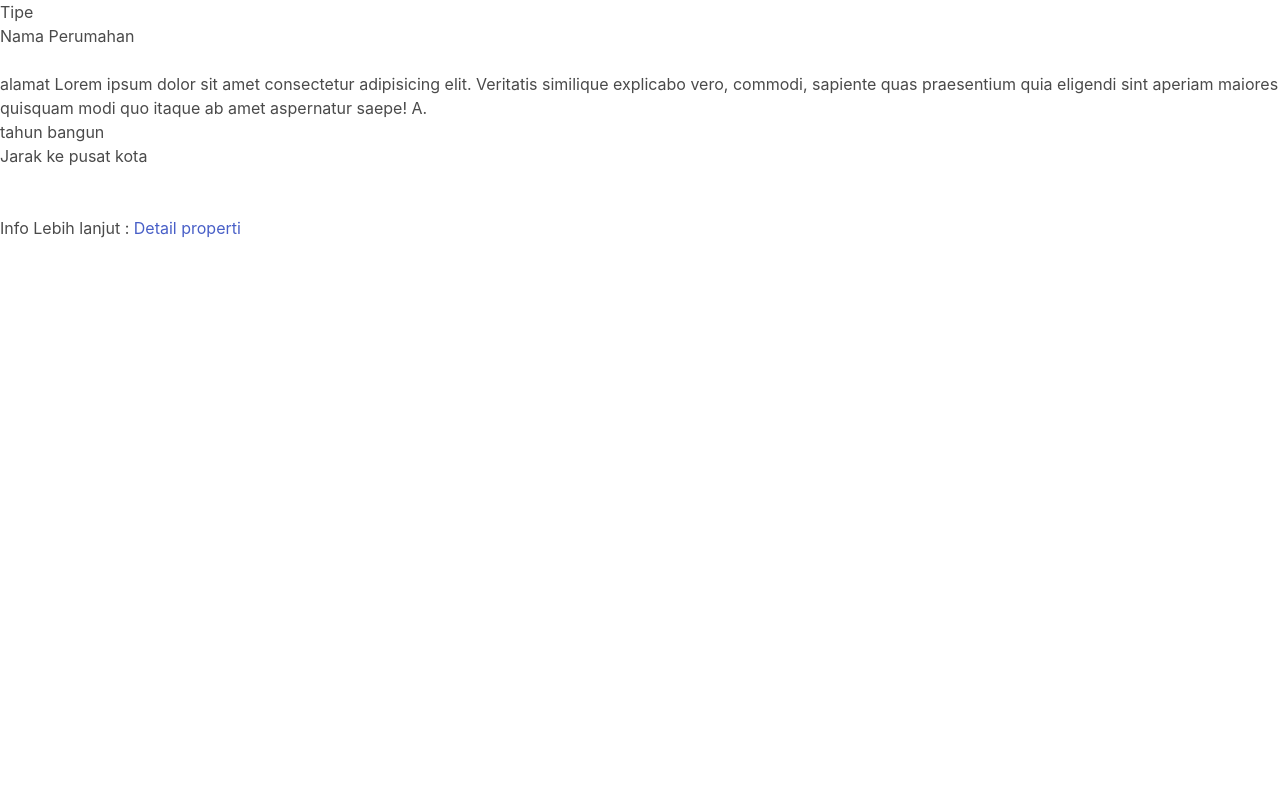
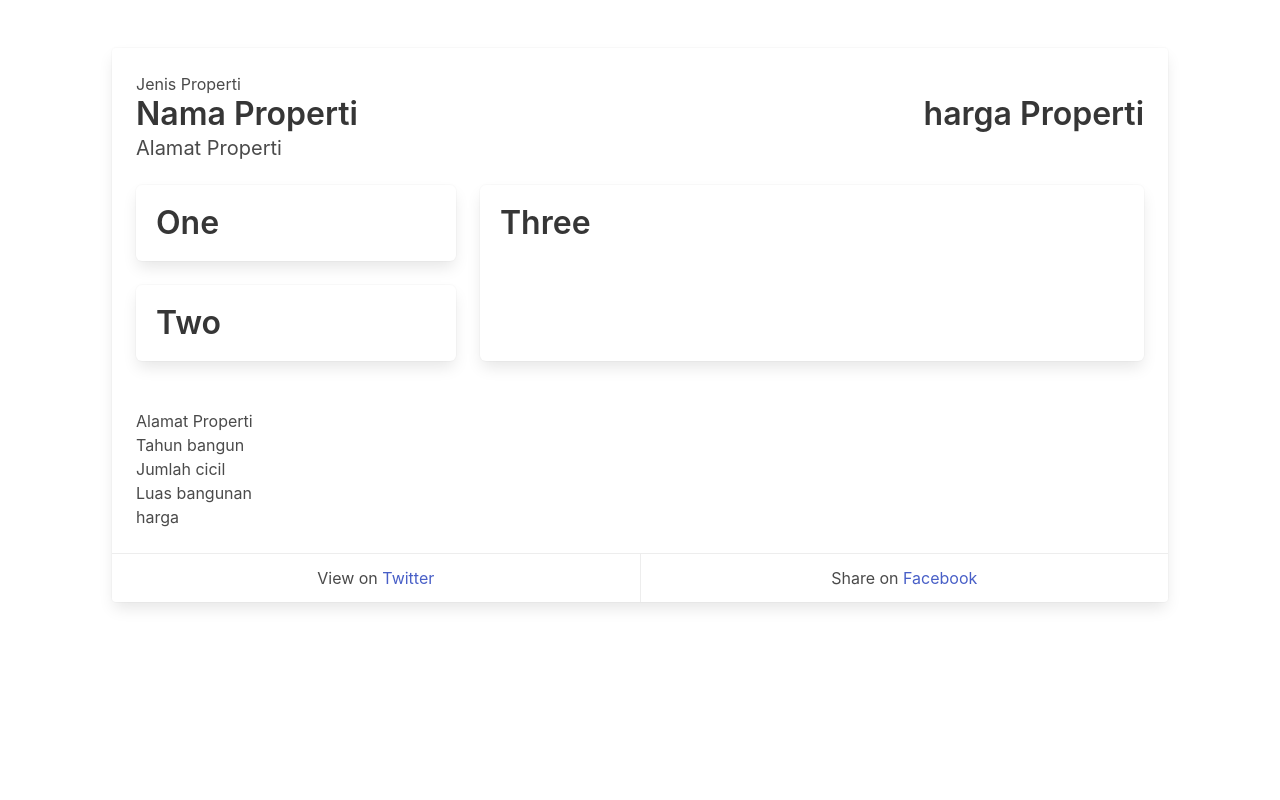
Before and after one commit to bijancot/webgis-leaflet, a PHP site: page /test.html in a window 1280 px wide. Run offline with PHP 8.4, Linux system fonts and the light colour scheme; some libraries are stand-ins or nearby versions.

Commit message:
new details page

```diff
--- a/layer/apart.php
+++ b/layer/apart.php
@@ -23,7 +23,7 @@ $res = $cos->fetch_all(MYSQLI_ASSOC);
 $count = 0;
 foreach ($res as $key => $sult) {
     echo "var part_apart_".$count." = '<h6 class=\"".$sult['NamaJenis']."\">Jenis Properti : ".$sult['NamaJenis']."</h6>'+
-    '<h3 class=\"title\">".$sult['NamaProperti']."</h3>'+
+    '<h4 class=\"title\">".$sult['NamaProperti']."</h4>'+
     '<p>Alamat Properti : ".$sult['Alamat_properti']."</p>' +
     '<p>Harga : ".rupiah($sult['Harga'])."</p>' +
     'Info Lebih lanjut :'+
--- a/layer/ellite.php
+++ b/layer/ellite.php
@@ -22,7 +22,7 @@ $res = $cos->fetch_all(MYSQLI_ASSOC);
 $count = 0;
 foreach ($res as $key => $sult) {
 	echo "var part_kav_".$count." = '<h6 class=\"".$sult['NamaJenis']."\">Jenis Properti : ".$sult['NamaJenis']."</h6>'+
-    '<h3 class=\"title\">".$sult['NamaProperti']."</h3>'+
+    '<h4 class=\"title\">".$sult['NamaProperti']."</h4>'+
     '<p>Alamat Properti : ".$sult['Alamat_properti']."</p>' +
     '<p>Harga : ".rupiah($sult['Harga'])."</p>' +
     'Info Lebih lanjut :'+
--- a/layer/rmhBersubsidi.php
+++ b/layer/rmhBersubsidi.php
@@ -23,7 +23,7 @@ $res = $cos->fetch_all(MYSQLI_ASSOC);
 $count = 0;
 foreach ($res as $key => $sult) {
 	echo "\nvar part_kav_".$count." = '<h6 class=\"".$sult['NamaJenis']."\">Jenis Properti : ".$sult['NamaJenis']."</h6>'+
-    '<h3 class=\"title\">".$sult['NamaProperti']."</h3>'+
+    '<h4 class=\"title\">".$sult['NamaProperti']."</h4>'+
     '<p>Alamat Properti : ".$sult['Alamat_properti']."</p>' +
     '<p>Harga : ".rupiah($sult['Harga'])."</p>' +
     'Info Lebih lanjut :'+
--- a/layer/rusun.php
+++ b/layer/rusun.php
@@ -23,7 +23,7 @@ $res = $cos->fetch_all(MYSQLI_ASSOC);
 $count = 0;
 foreach ($res as $key => $sult) {
 	echo "var part_kav_".$count." = '<h6 class=\"".$sult['NamaJenis']."\">Jenis Properti : ".$sult['NamaJenis']."</h6>'+
-    '<h3 class=\"title\">".$sult['NamaProperti']."</h3>'+
+    '<h4 class=\"title\">".$sult['NamaProperti']."</h4>'+
     '<p>Alamat Properti : ".$sult['Alamat_properti']."</p>' +
     '<p>Harga : ".rupiah($sult['Harga'])."</p>' +
     'Info Lebih lanjut :'+
--- a/layer/tanahKavling.php
+++ b/layer/tanahKavling.php
@@ -23,7 +23,7 @@ $res = $cos->fetch_all(MYSQLI_ASSOC);
 $count = 0;
 foreach ($res as $key => $sult) {
 	echo "var part_kav_".$count." = '<h6 class=\"".$sult['NamaJenis']."\">Jenis Properti : ".$sult['NamaJenis']."</h6>'+
-    '<h3 class=\"title\">".$sult['NamaProperti']."</h3>'+
+    '<h4 class=\"title\">".$sult['NamaProperti']."</h4>'+
     '<p>Alamat Properti : ".$sult['Alamat_properti']."</p>' +
     '<p>Harga : ".rupiah($sult['Harga'])."</p>' +
     'Info Lebih lanjut :'+
--- a/layer/villa.php
+++ b/layer/villa.php
@@ -23,7 +23,7 @@ $res = $cos->fetch_all(MYSQLI_ASSOC);
 $count = 0;
 foreach ($res as $key => $sult) {
 	echo "var part_kav_".$count." = '<h6 class=\"".$sult['NamaJenis']."\">Jenis Properti : ".$sult['NamaJenis']."</h6>'+
-    '<h3 class=\"title\">".$sult['NamaProperti']."</h3>'+
+    '<h4 class=\"title\">".$sult['NamaProperti']."</h4>'+
     '<p>Alamat Properti : ".$sult['Alamat_properti']."</p>' +
     '<p>Harga : ".rupiah($sult['Harga'])."</p>' +
     'Info Lebih lanjut :'+
--- a/test.html
+++ b/test.html
@@ -25,25 +25,77 @@
 			width: 100%;
 			height: 100vh;
 		}
-		.column, .columns{
-			min-width: 100px;
-			min-height: 70px;
-			max-width: 250px;
-			max-height: 120px;
-		}
 	</style>
 
 </head>
 <body>
-    <h6>Tipe</h6>
-    <h3>Nama Perumahan</h3>
-    <br/>
-    <p>alamat Lorem ipsum dolor sit amet consectetur adipisicing elit. Veritatis similique explicabo vero, commodi, sapiente quas praesentium quia eligendi sint aperiam maiores quisquam modi quo itaque ab amet aspernatur saepe! A.</p>
-    <p>tahun bangun</p>
-    <p>Jarak ke pusat kota</p>
-    <br/>
-    <br/>
-    Info Lebih lanjut :
-    <a href="#?jenis=&properti=">Detail properti</a>
+	<div class="container">
+		<section class="section">
+			<div class="card">
+				<div class="card-content">
+					<h6>Jenis Properti</h6>
+
+					<div class="columns">
+						<div class="column">
+							<p class="title">
+								Nama Properti
+							</p>
+							<p class="subtitle">
+								Alamat Properti
+							</p>
+						</div>
+						<div class="column ">
+							<p class="title has-text-right">
+								harga Properti
+							</p>
+						</div>
+					</div>
+
+				  <div class="tile is-ancestor">
+					<div class="tile is-4 is-vertical is-parent">
+					  <div class="tile is-child box">
+						<p class="title">One</p>
+					  </div>
+					  <div class="tile is-child box">
+						<p class="title">Two</p>
+					  </div>
+					</div>
+					<div class="tile is-parent">
+					  <div class="tile is-child box">
+						<p class="title">Three</p>
+					  </div>
+					</div>
+				  </div>
+				  <br/>
+				  <div class="content">
+					  Alamat Properti<br/>
+
+					  Tahun bangun<br/>
+
+					  Jumlah cicil<br/>
+
+					  Luas bangunan<br/>
+
+					  harga<br/>
+
+
+				  </div>
+				</div>
+				<footer class="card-footer">
+				  <p class="card-footer-item">
+					<span>
+					  View on <a href="https://twitter.com/codinghorror/status/506010907021828096">Twitter</a>
+					</span>
+				  </p>
+				  <p class="card-footer-item">
+					<span>
+					  Share on <a href="#">Facebook</a>
+					</span>
+				  </p>
+				</footer>
+			  </div>
+		</section>
+	</div>
+
 </body>
 </html>
```
Also changed, not shown: detail.php (+152 -3 lines).
